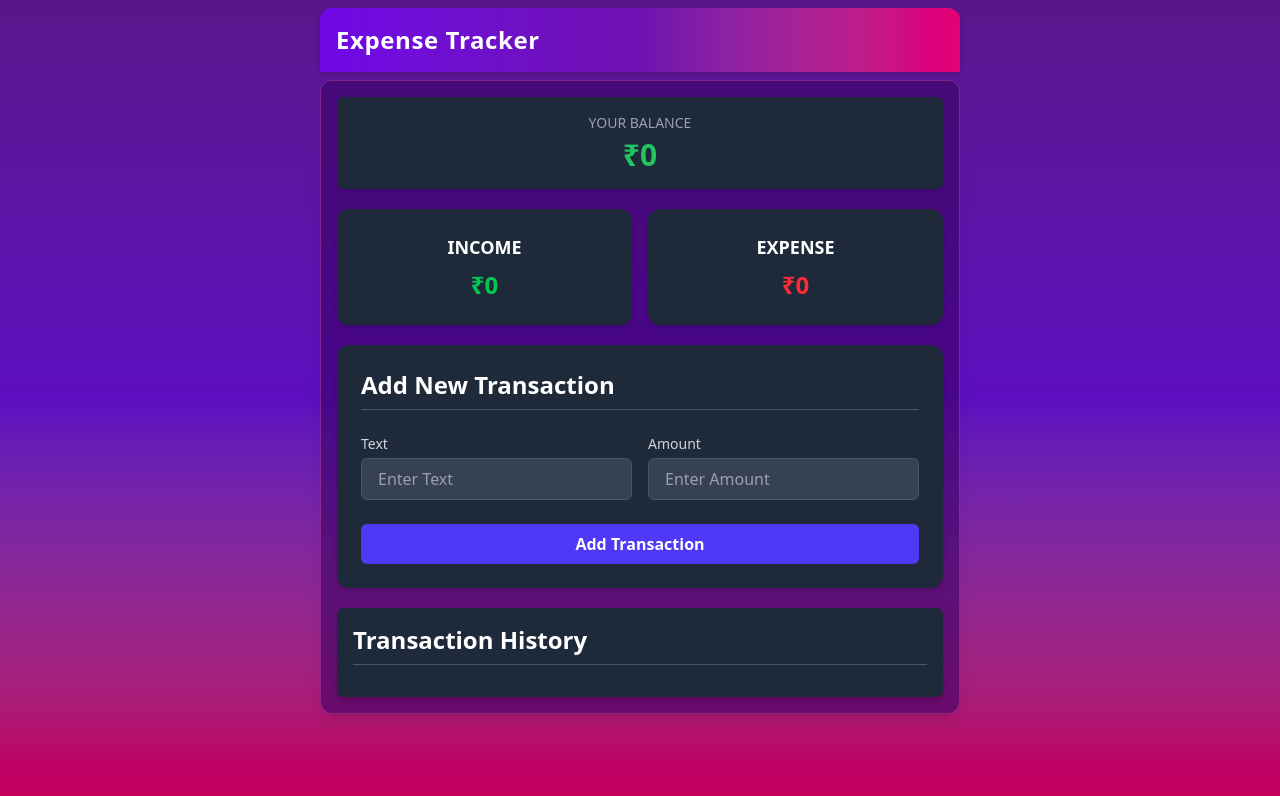
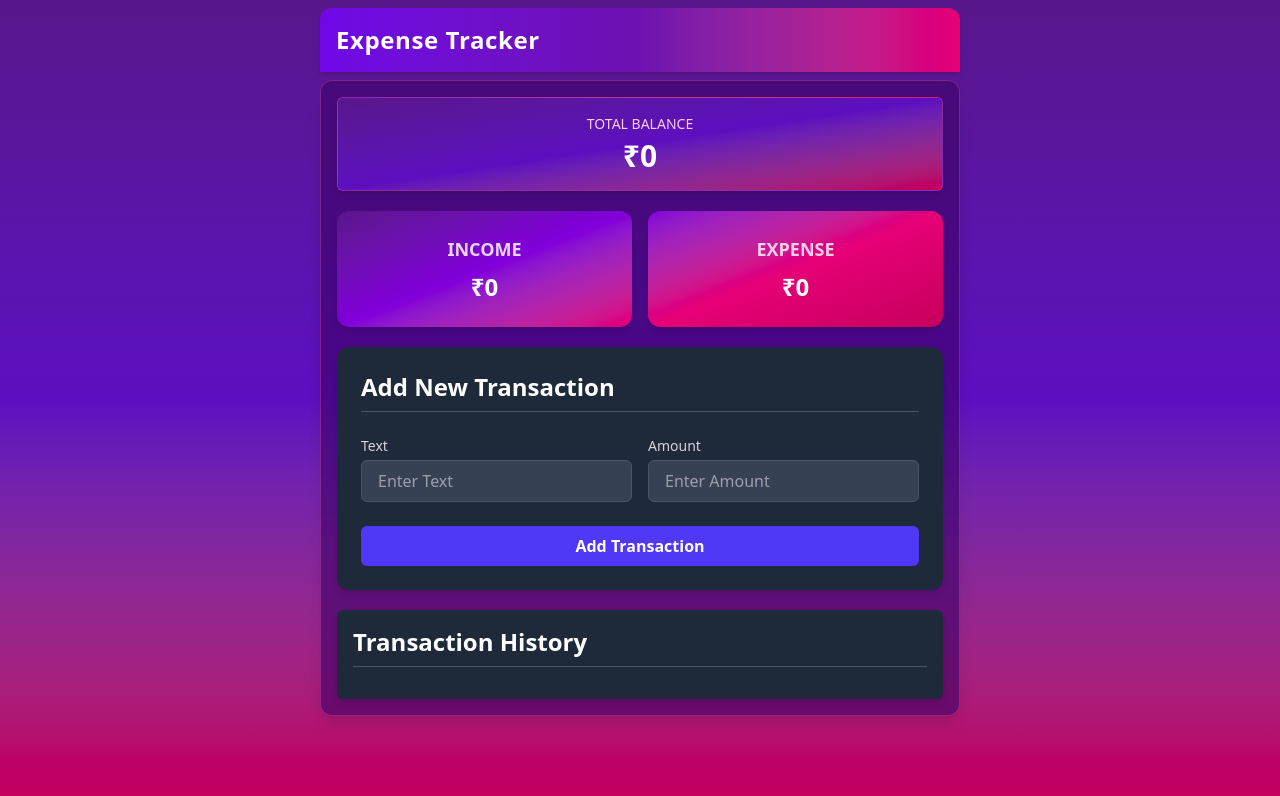
Before and after one commit to Soumita-Nag/ExpenseTracker, a Vue app: page / in a window 1280 px wide. Shown: the top 796 px of the page. Built offline with nearby package versions, Linux system fonts and the light colour scheme.

Commit message:
theme updated: balance and income expense section

```diff
--- a/src/components/Balance.vue
+++ b/src/components/Balance.vue
@@ -1,29 +1,23 @@
 <template>
-  <div class="text-center p-4 bg-gray-800 rounded-md shadow-md mb-5">
-    <h3 class="text-gray-400 text-sm uppercase font-medium">
-      Your Balance
+  <div class="text-center p-4 bg-gradient-to-br from-purple-900 via-violet-800 to-pink-700 rounded-md shadow-md mb-5 border border-pink-400/30">
+    <h3 class="text-pink-200 text-sm uppercase font-medium">
+      Total Balance
     </h3>
-    <h2 class="text-3xl font-bold text-white mt-1" :class="balance<0?'minus':'plus'">
+    <h2 class="text-3xl font-bold mt-1">
       ₹{{ balance }}
     </h2>
   </div>
 </template>
 
 <script setup>
-    import { defineProps } from "vue";
-    const props=defineProps({
-        balance:{
-            type:Number,
-            required:true
-        }
-    })
+import { defineProps } from "vue";
+const props = defineProps({
+  balance: {
+    type: Number,
+    required: true
+  }
+});
 </script>
 
 <style scoped>
-.plus{
-  color: #22c55e;
-}
-.minus{
-  color: #fb2c36;
-}
 </style>
--- a/src/components/IncomeExpenses.vue
+++ b/src/components/IncomeExpenses.vue
@@ -1,33 +1,33 @@
 <template>
-  <div class="flex justify-center w-full ">
+  <div class="flex justify-center w-full">
     <div class="w-full flex gap-4">
-      <!-- Income Box -->
-      <div class="flex flex-col justify-center items-center w-1/2 p-6 rounded-xl bg-gray-800 text-white shadow-md">
-        <h3 class="text-lg font-semibold uppercase">Income</h3>
-        <h3 class="text-2xl font-bold mt-2 text-green-500">₹{{ income }}</h3>
+      <!-- Income Box: purple-pink blend, leaning purple -->
+      <div class="flex flex-col justify-center items-center w-1/2 p-6 rounded-xl bg-gradient-to-br from-purple-900 via-purple-700 to-pink-600 text-white shadow-md">
+        <h3 class="text-lg font-semibold uppercase text-purple-200">Income</h3>
+        <h3 class="text-2xl font-bold mt-2 text-white">₹{{ income }}</h3>
       </div>
 
-      <!-- Expense Box -->
-      <div class="flex flex-col justify-center items-center w-1/2 p-6 rounded-xl bg-gray-800 text-white shadow-md">
-        <h3 class="text-lg font-semibold uppercase">Expense</h3>
-        <h3 class="text-2xl font-bold mt-2 text-red-500">₹{{ expenses*(-1) }}</h3>
+      <!-- Expense Box: pink-purple blend, leaning pink -->
+      <div class="flex flex-col justify-center items-center w-1/2 p-6 rounded-xl bg-gradient-to-tl from-pink-700 via-pink-600 to-purple-700 text-white shadow-md">
+        <h3 class="text-lg font-semibold uppercase text-pink-200">Expense</h3>
+        <h3 class="text-2xl font-bold mt-2 text-white">₹{{ expenses * -1 }}</h3>
       </div>
     </div>
   </div>
 </template>
 
 <script setup>
-  import { defineProps } from "vue";
-  const props=defineProps({
-    income:{
-      type:Number,
-      required:true
-    },
-    expenses:{
-      type:Number,
-      required:true
-    }
-  })
+import { defineProps } from "vue";
+const props = defineProps({
+  income: {
+    type: Number,
+    required: true
+  },
+  expenses: {
+    type: Number,
+    required: true
+  }
+});
 </script>
 
 <style scoped>
```
